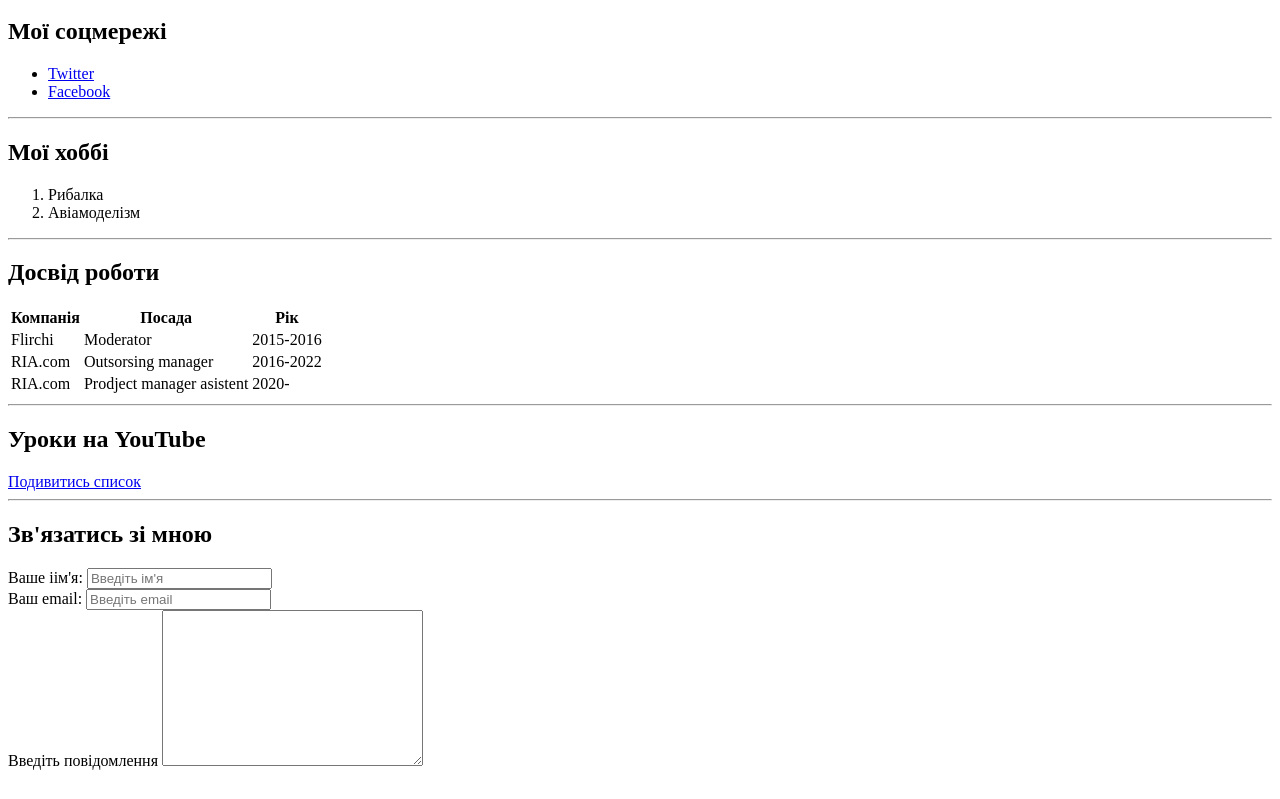
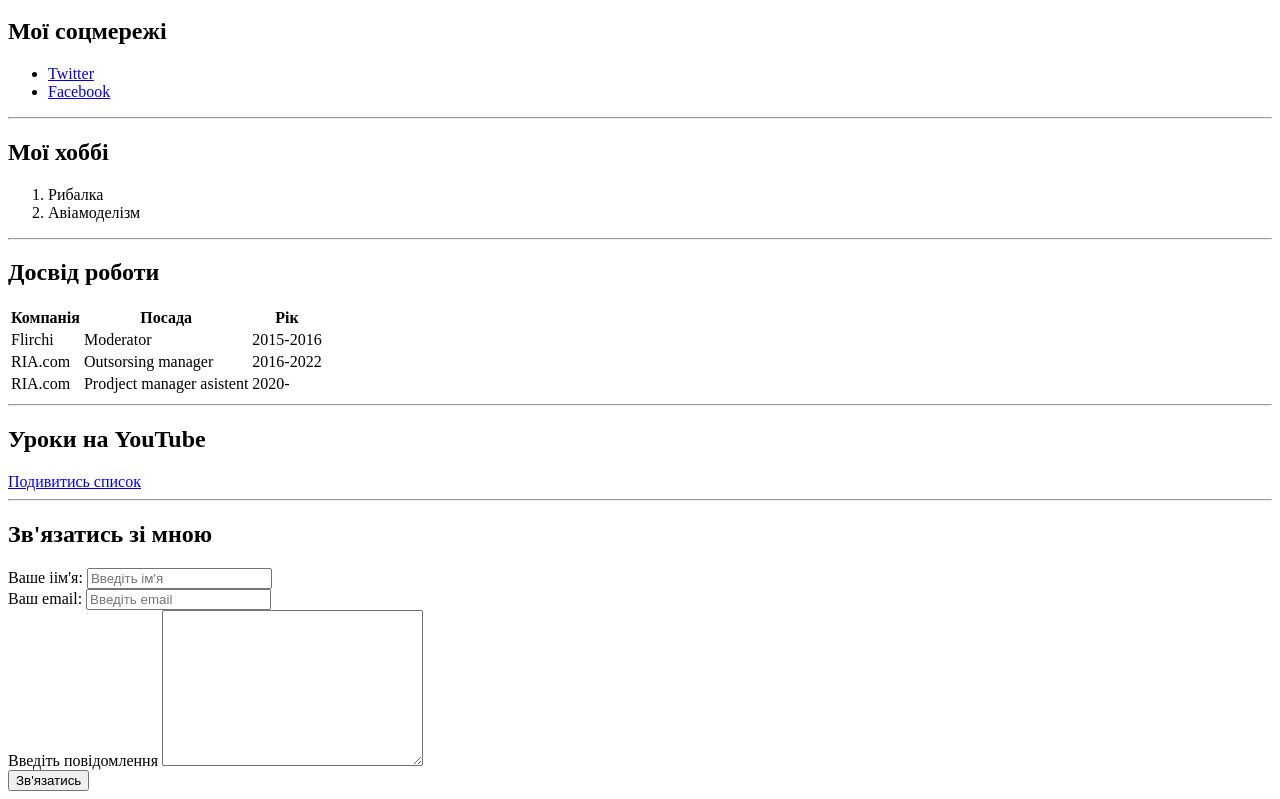
Before and after one commit to AlexMelnichyk/om, a plain HTML site: page index.html in a window 1280 px wide. Shown: the part 364-1163 px from the top of the page. Before the commit the page ends 1142 px from the top, so only its background shows below. Drawn offline with Linux system fonts and the light colour scheme.

Commit message:
Add files via upload

```diff
--- a/index.html
+++ b/index.html
@@ -63,6 +63,8 @@
     <label for="masage">Введіть повідомлення</label>
     <textarea name="Введіть повідомлення" id="masage" cols="30" rows="10"></textarea>
     <br>
+    <input type="submit" value="Зв'язатись">
+    <br>
 </form>
 </body>
 </html>
```
